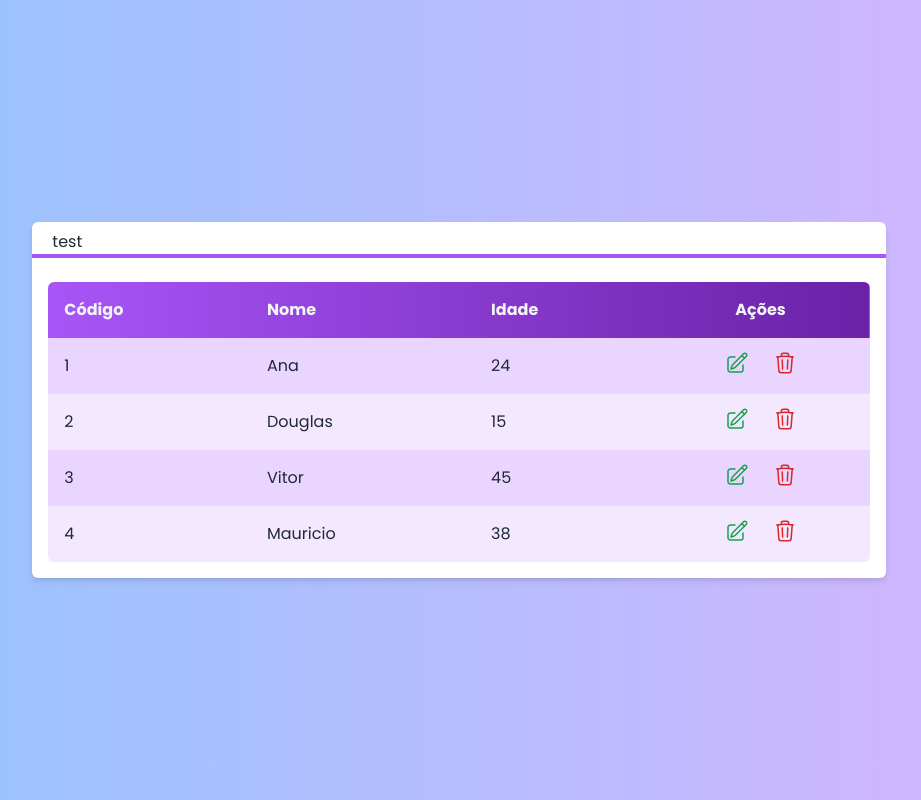
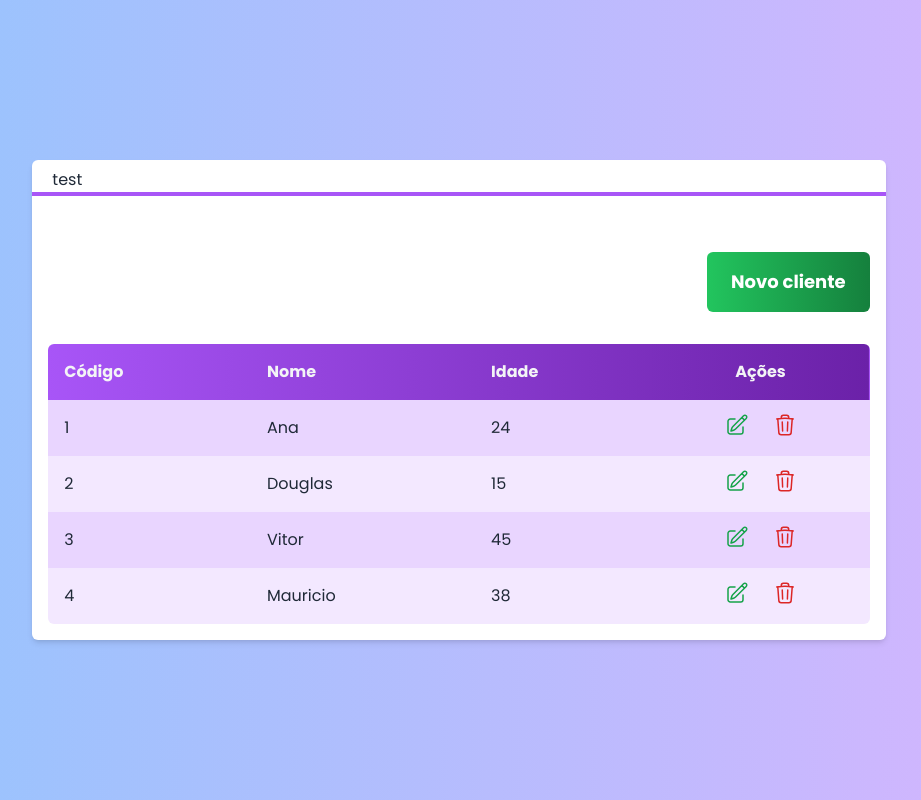
Before and after one commit to wagnnermorais/Next-React-Full-Course, a Next.js app in the folder projects/04 - Final Project Register System/: page / in a window 1280 px wide. Shown: the whole page, without its empty margins (181-1102 px from the left). Built offline with nearby package versions, Linux system fonts and the light colour scheme.

Commit message:
feat: separating renders and starting initial user edit

```diff
--- a/projects/04 - Final Project Register System/src/pages/index.tsx
+++ b/projects/04 - Final Project Register System/src/pages/index.tsx
@@ -1,7 +1,10 @@
+import { useState } from "react";
 import { Poppins } from "next/font/google";
 import Layout from "../components/Layout";
 import Table from "../components/Table";
 import Client from "../core/Client";
+import Button from "../components/Button";
+import Form from "../components/Form";
 
 const poppins = Poppins({
   subsets: ["latin"],
@@ -9,6 +12,7 @@ const poppins = Poppins({
 });
 
 export default function Home() {
+  const [isVisible, setIsVisible] = useState<"table" | "form">("table");
   const clients = [
     new Client("Ana", 24, "1"),
     new Client("Douglas", 15, "2"),
@@ -23,16 +27,33 @@ export default function Home() {
     console.log(client.name + " foi excluido");
   };
 
+  const saveClient = (client: Client) => {
+    console.log(client);
+  };
+
   return (
     <main
       className={`flex min-h-screen flex-col items-center justify-center ${poppins.className} bg-gradient-to-r from-blue-300 to-purple-300`}
     >
       <Layout title="test">
-        <Table
-          clients={clients}
-          selectedClient={selectedClient}
-          deletedClient={deletedClient}
-        />
+        {isVisible === "table" ? (
+          <>
+            <div className="flex justify-end">
+              <Button onClick={() => setIsVisible("form")}>Novo cliente</Button>
+            </div>
+            <Table
+              clients={clients}
+              selectedClient={selectedClient}
+              deletedClient={deletedClient}
+            />
+          </>
+        ) : (
+          <Form
+            client={clients[0]}
+            isCanceled={() => setIsVisible("table")}
+            isClientChanged={saveClient}
+          />
+        )}
       </Layout>
     </main>
   );
```
